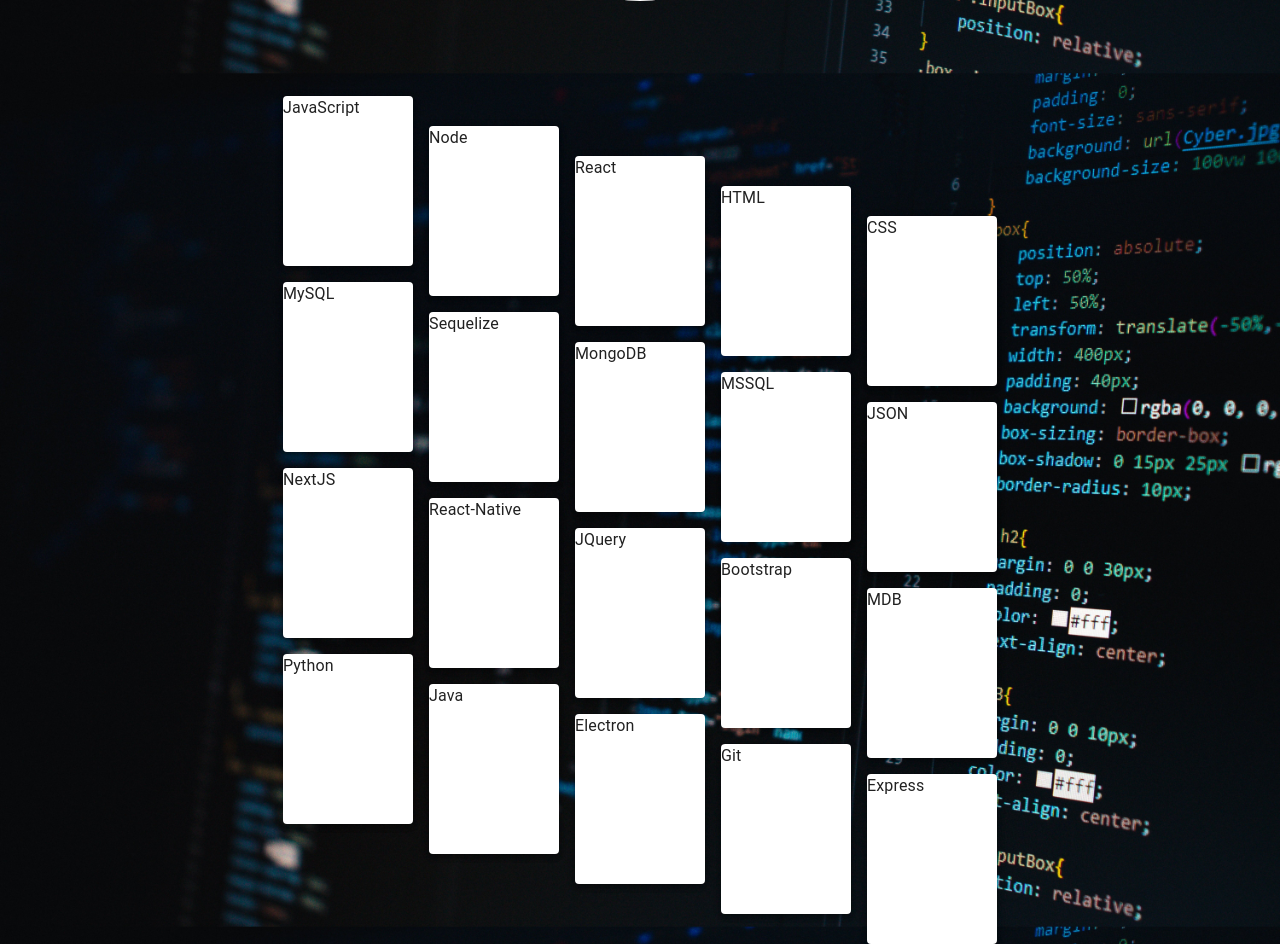
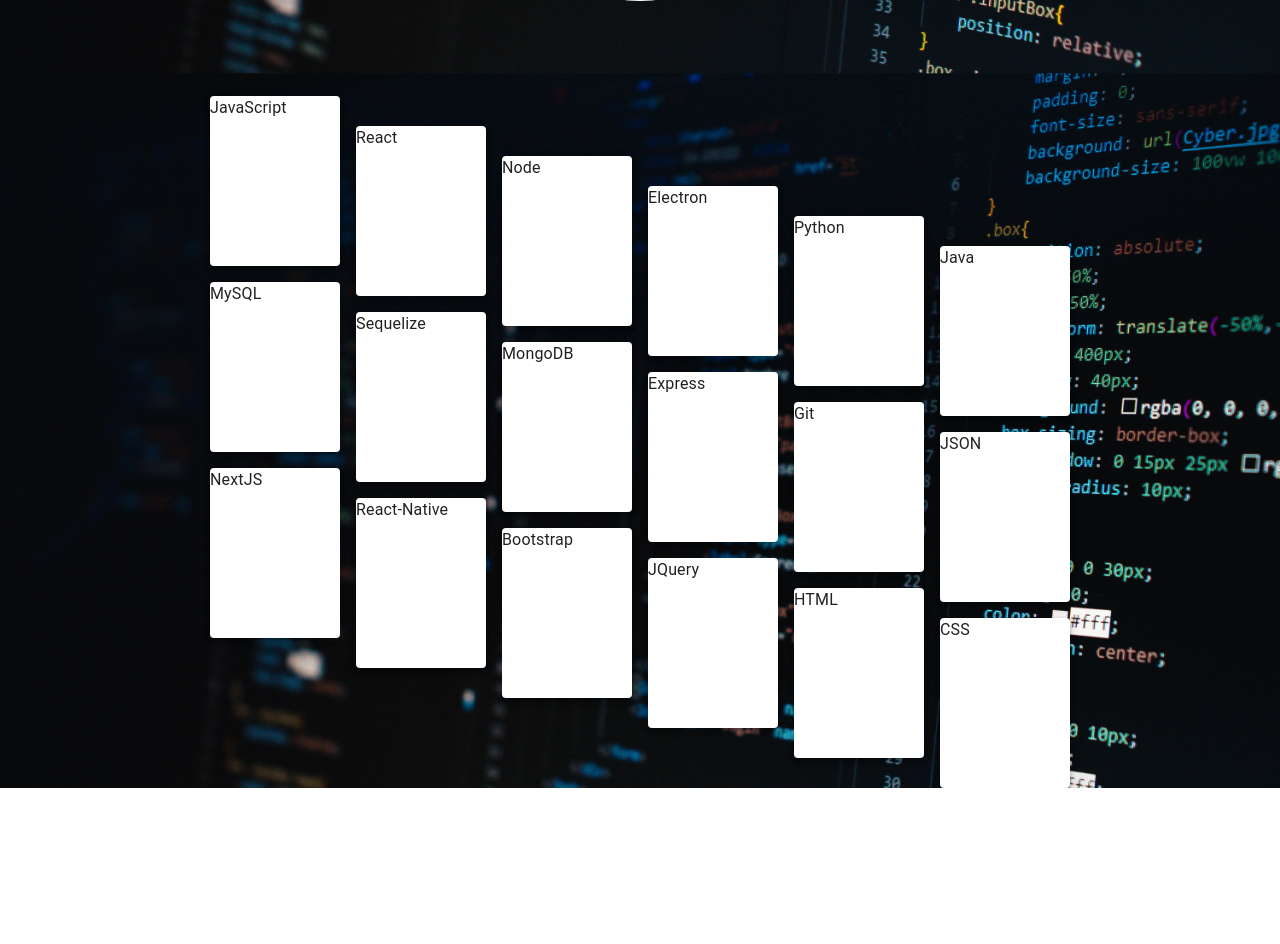
Before and after one commit to omiinaya/nextjs, a Next.js app: page / in a window 1280 px wide. Shown: the part 780-1724 px from the top of the page. After the commit the page ends 1568 px from the top, so only its background shows below. Built offline with nearby package versions, Linux system fonts and the light colour scheme; a web font is replaced by a local one.

Commit message:
cleaning up cards.

```diff
--- a/components/Skills.js
+++ b/components/Skills.js
@@ -4,14 +4,12 @@
 import VisibilitySensor from 'react-visibility-sensor';
 
 export default function SimpleGrow() {
-    const [visible, setVisible] = useState(false);
+    const [visible1, setVisible1] = useState(false);
     const [visible2, setVisible2] = useState(false);
     const [visible3, setVisible3] = useState(false);
-    const [visible4, setVisible4] = useState(false);
-    const cards1 = ['JavaScript', 'Node', 'React', 'HTML', 'CSS']
-    const cards2 = ['MySQL', 'Sequelize', 'MongoDB', 'MSSQL', 'JSON']
-    const cards3 = ['NextJS', 'React-Native', 'JQuery', 'Bootstrap', 'MDB']
-    const cards4 = ['Python', 'Java', 'Electron', 'Git', 'Express']
+    const cards1 = ['JavaScript', 'React', 'Node', 'Electron', 'Python', 'Java']
+    const cards2 = ['MySQL', 'Sequelize', 'MongoDB', 'Express', 'Git', 'JSON']
+    const cards3 = ['NextJS', 'React-Native', 'Bootstrap', 'JQuery', 'HTML', 'CSS']
 
     return (
         <Box sx={{
@@ -22,9 +20,9 @@
                 justifyContent='center'
             >
                 <VisibilitySensor
-                    onChange={(e) => { if (e) setVisible(e) }}
+                    onChange={(e) => { if (e) setVisible1(e) }}
                 >
-                    <Cards cards={cards1} visible={visible} />
+                    <Cards cards={cards1} visible={visible1} />
                 </VisibilitySensor>
             </Box>
             <Box
@@ -47,16 +45,6 @@
                     <Cards cards={cards3} visible={visible3} />
                 </VisibilitySensor>
             </Box>
-            <Box
-                display='flex'
-                justifyContent='center'
-            >
-                <VisibilitySensor
-                    onChange={(e) => { if (e === true) setVisible4(e) }}
-                >
-                    <Cards cards={cards4} visible={visible4} />
-                </VisibilitySensor>
-            </Box>
         </Box>
     );
 }
```
